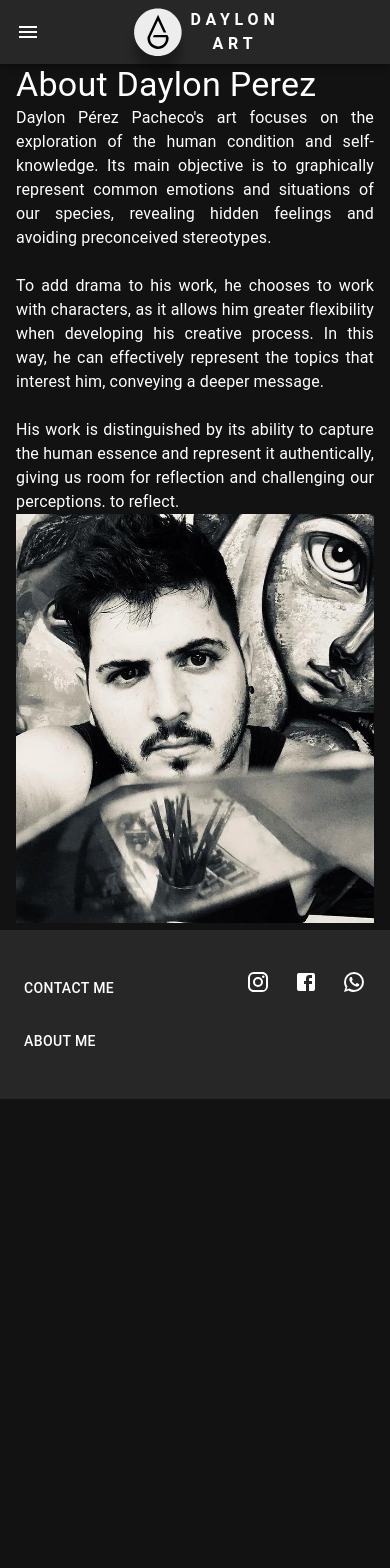
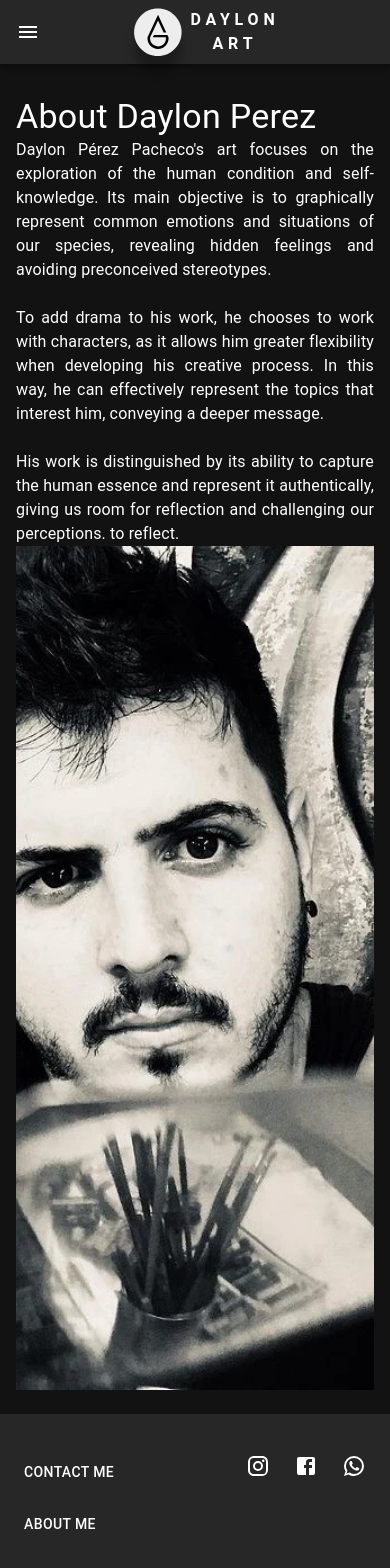
Before and after one commit to lianetsm91/daylonart, a Next.js app: page /aboutMe in a window 390 px wide. Shown: the top 1568 px of the page. Before the commit the page ends 1099 px from the top, so only its background shows below. Built offline with nearby package versions, Linux system fonts and the light colour scheme.

Commit message:
refactor(images): improve secondary images loading

```diff
--- a/app/aboutMe/aboutMe.module.css
+++ b/app/aboutMe/aboutMe.module.css
@@ -25,18 +25,12 @@
 .aboutMeImageContainer {
     width: var(--width);
     overflow: hidden;
+    position: relative;
 }
 
 @media only screen and (max-width: 899px) {
-    .aboutMeImage {
-        width: 100%;
-        height: auto;
+    .aboutMeImageContainer {
+        height: 100vh;
+        margin-bottom: 24px;
     }
 }
-
-@media only screen and (min-width: 900px) {
-    .aboutMeImage {
-        width: auto;
-        height: 100%;
-    }
-}
--- a/app/aboutMe/page.tsx
+++ b/app/aboutMe/page.tsx
@@ -1,6 +1,8 @@
 import styles from './aboutMe.module.css';
 import { Box } from '@ui/Box';
 import { Typography } from '@ui/Typography';
+import Image from 'next/image';
+import aboutMePic from '@/public/daylon.webp';
 
 const AboutMe = () => (
   <Box
@@ -14,7 +16,7 @@ const AboutMe = () => (
       className={styles.aboutMeTextContainer}
       sx={{
         '--width': { xs: '100%', md: '40%' },
-        '--pt': { xs: '2rem%', md: '5rem' },
+        '--pt': { xs: '2rem', md: '5rem' },
         '--pr': { xs: 0, md: '2rem' }
       }}
     >
@@ -35,7 +37,15 @@ const AboutMe = () => (
       </Typography>
     </Box>
     <Box className={styles.aboutMeImageContainer} sx={{ '--width': { xs: '100%', md: '60%' } }}>
-      <img src="/daylon.webp" alt="daylon-image" className={styles.aboutMeImage} />
+      <Image
+        src={aboutMePic}
+        alt="Daylon image"
+        fill
+        style={{
+          objectFit: 'cover'
+        }}
+        placeholder="blur"
+      />
     </Box>
   </Box>
 );
--- a/components/NavBar/navBar.module.css
+++ b/components/NavBar/navBar.module.css
@@ -30,13 +30,6 @@
     justify-content: end;
 }
 
-.navBarLink {
-    margin-top: 1rem;
-    margin-bottom: 1rem;
-    color: white;
-    display: block;
-}
-
 .navBarLogoText {
     margin-left: .5rem;
     font-family: monospace;
--- a/components/imageBanner.css
+++ b/components/imageBanner.css
@@ -1,7 +1,7 @@
 .banner-image {
     opacity: 1;
     object-fit: cover;
-    filter: blur(9px);
+    filter: blur(7px);
     transition: 1000ms all ease;
 }
 
--- a/components/imageBanner.tsx
+++ b/components/imageBanner.tsx
@@ -44,7 +44,7 @@ export function ImageBanner() {
 
   return (
     <Box className="image-banner-container">
-      <Image src="/banner.webp" fill alt="banner-image" className="banner-image" />
+      <Image src="/banner.webp" fill alt="banner-image" className="banner-image" priority quality="0" />
     </Box>
   );
 }
--- a/components/pictureCard.tsx
+++ b/components/pictureCard.tsx
@@ -17,7 +17,7 @@ const IMAGE_CONTAINER_SX: SxProps = {
     position: 'absolute',
     width: '100%',
     height: '100%',
-    objectFit: 'cover!important'
+    objectFit: 'cover !important'
   }
 };
 
```
Also changed, not shown: app/not-found.tsx (+12 -2 lines), public/not-found.png (deleted), public/not-found.webp (added).
